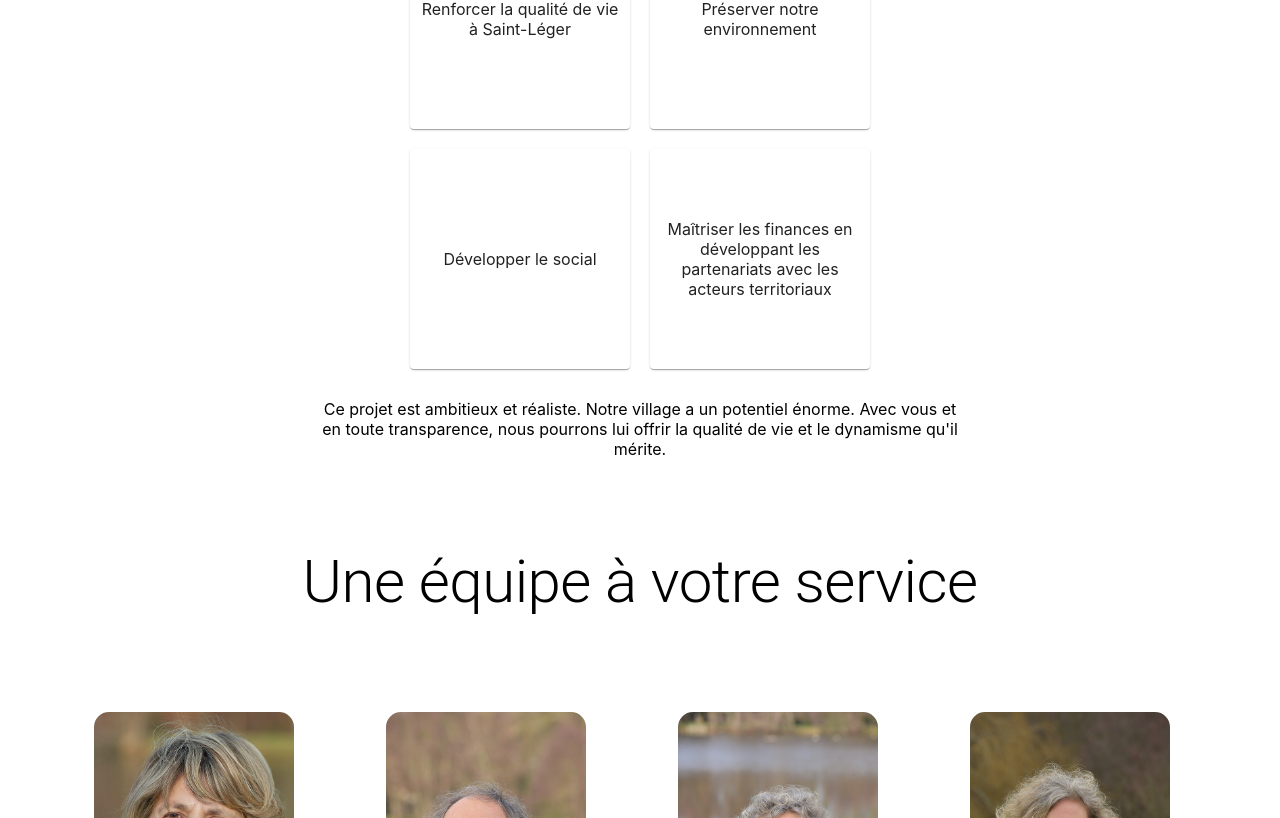
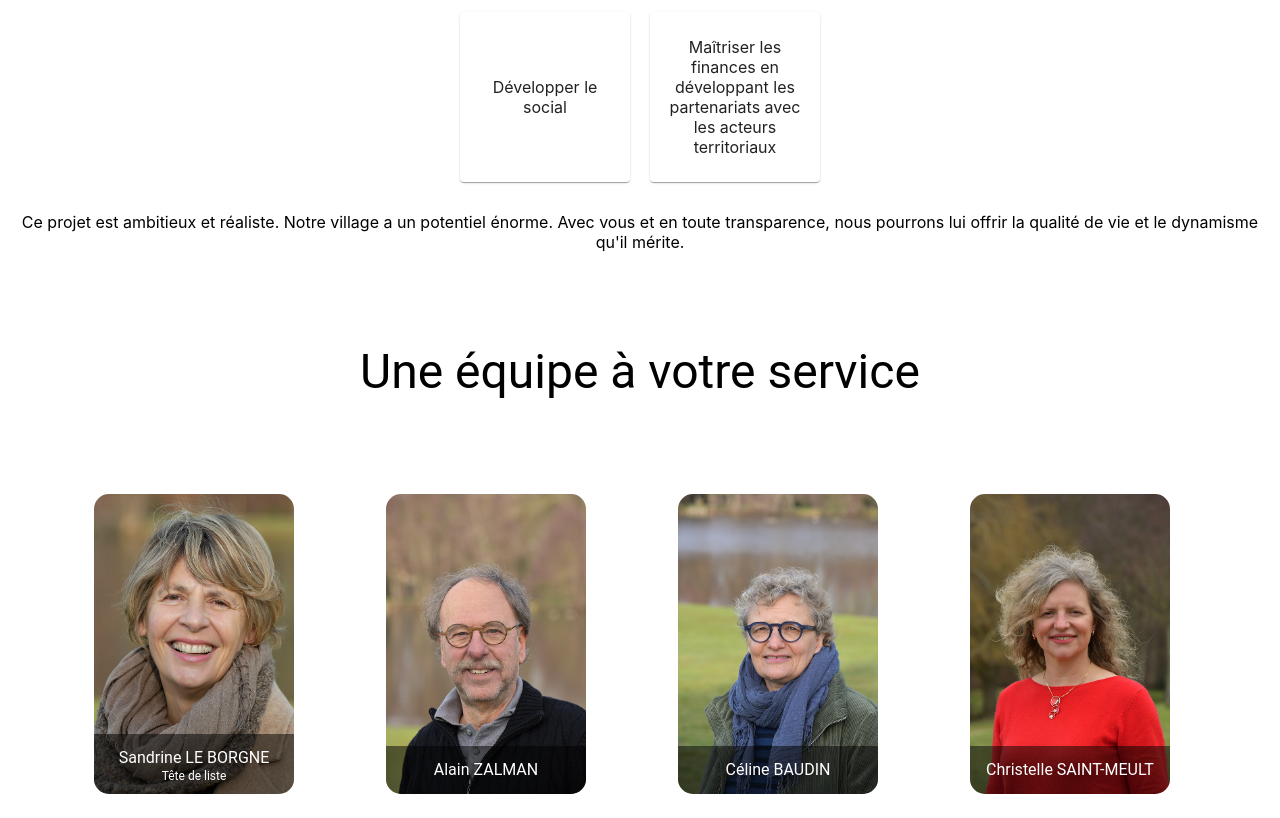
Before and after one commit to marionleborgne/avenir-saint-leger, a React (Create React App) app: page / in a window 1280 px wide. Shown: the part 1388-2206 px from the top of the page. Built offline with nearby package versions, Linux system fonts and the light colour scheme.

Commit message:
style fixes

```diff
--- a/src/components/Avatars/Cards.js
+++ b/src/components/Avatars/Cards.js
@@ -8,7 +8,7 @@ import itemData from './data';
 
 export default () => (
   <div>
-    <Typography variant={isMobile ? "h3" : "h2"} sx={{ margin: 10 }}>Une équipe à votre service</Typography>
+    <Typography variant={isMobile ? "h4" : "h3"} sx={{ margin: 10 }}>Une équipe à votre service</Typography>
     <Box sx={{ flexGrow: 1 }} >
       <Grid container justifyContent='center' spacing={2}>
         {itemData.map(
--- a/src/components/Program.js
+++ b/src/components/Program.js
@@ -1,13 +1,12 @@
 import { Paper, Typography } from '@mui/material';
 import { styled } from '@mui/material/styles';
-import { isMobile } from 'react-device-detect';
 
 const Item = styled(Paper)(() => ({
   elevation: 2,
   margin: 10,
   padding: 10,
-  width: 200,
-  height: 200,
+  width: 150,
+  height: 150,
   display: 'flex',
   alignItems: 'center',
   justifyContent: 'center'
@@ -15,10 +14,9 @@ const Item = styled(Paper)(() => ({
 
 
 export default function BasicCard() {
-  const maxWidth = isMobile ? '100%' : '50vw';
   return (
-    <div style={{ display: 'flex', justifyContent: 'center', width: '100%' }}>
-      <div style={{ padding: 5, margin: 2, maxWidth }}>
+    <div style={{ display: 'flex', justifyContent: 'center', padding: 5 }}>
+      <div style={{ padding: 5, margin: 2 }}>
         <Typography variant="h6">
           {`Saint-Léger a su préserver son charme ; aujourd'hui, il doit faire face à de nouveaux défis.`}
         </Typography>
```
